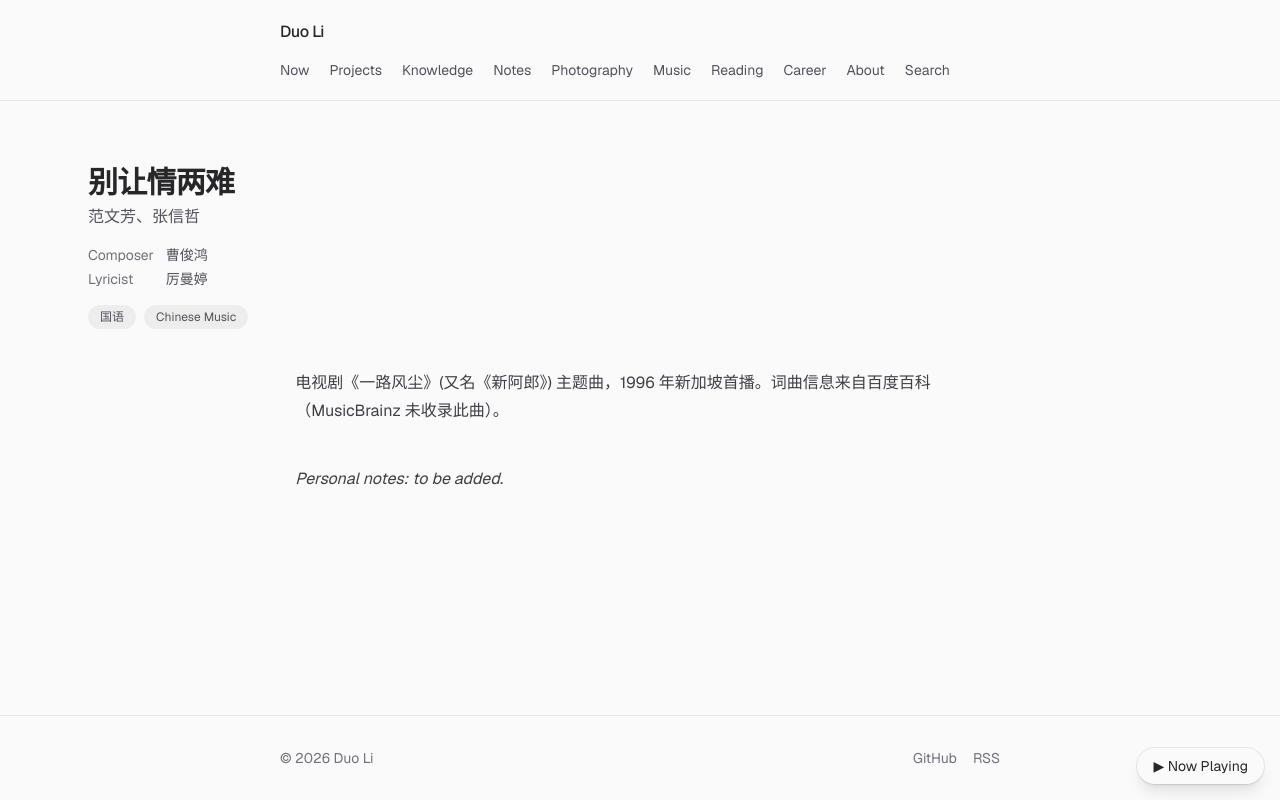
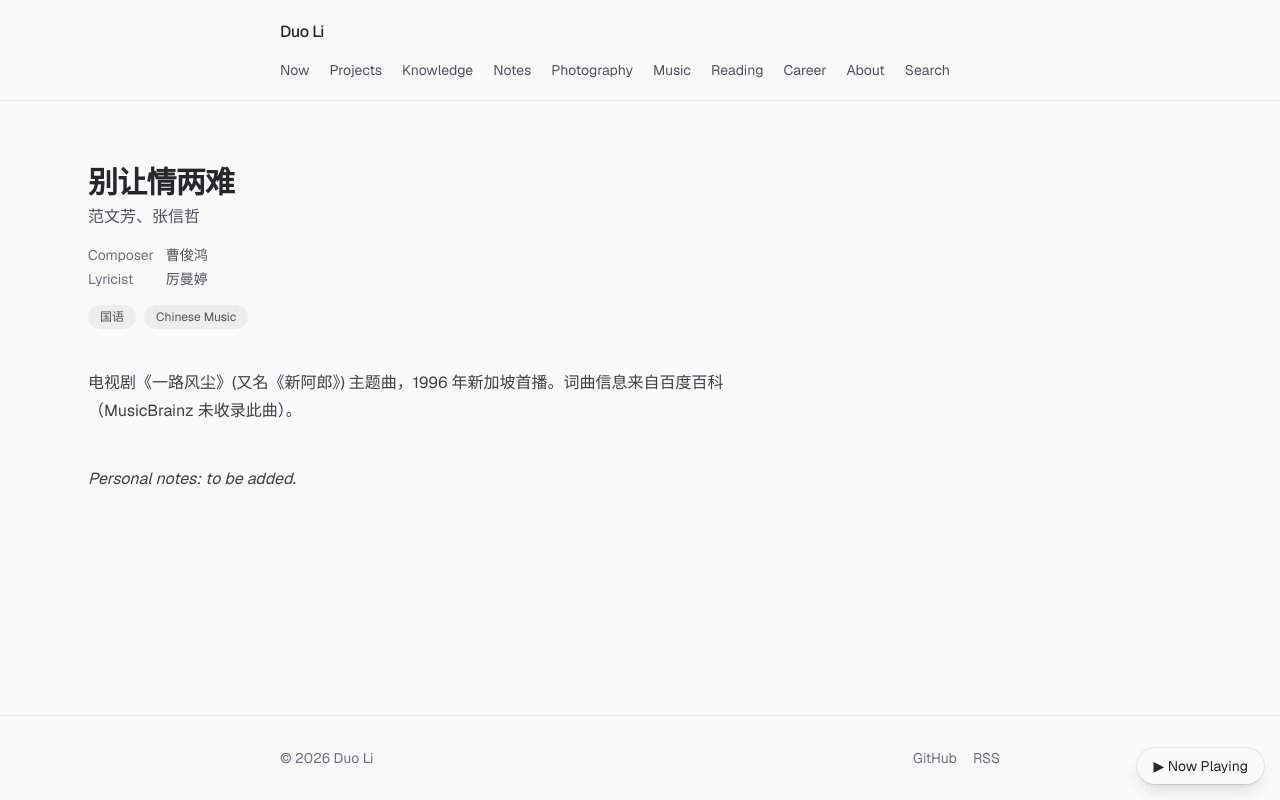
Before and after one commit to dli1986/duo-li, a Next.js app: page /music/bie-rang-qing-liang-nan in a window 1280 px wide. Built offline with nearby package versions, Linux system fonts and the light colour scheme; no server answers.

Commit message:
Fix prose-breakout grid: keep body text flush-left (was centering, misaligned vs page title); fix mobile overflow bug where min-width on the same div as overflow-x-auto forced page-level horizontal scroll instead of contained scrolling

```diff
--- a/content/knowledge/articles/cpp-buddy-allocator-page-fault-case-study.mdx
+++ b/content/knowledge/articles/cpp-buddy-allocator-page-fault-case-study.mdx
@@ -24,7 +24,7 @@ createdAt: "2026-09-23"
 
 ### 2.1 Perfect Understanding Achieved — 整体归因链条
 
-<div className="not-prose min-w-[820px] overflow-x-auto rounded-2xl border border-black/10 bg-gradient-to-br from-[#667eea] to-[#764ba2] p-6 font-sans text-[#333]">
+<div className="not-prose overflow-x-auto rounded-2xl border border-black/10 bg-gradient-to-br from-[#667eea] to-[#764ba2] p-6 font-sans text-[#333]">
   <div className="mb-6 rounded-2xl bg-white/95 p-6">
     <div className="mb-6 text-center text-2xl font-bold text-[#2c3e50]">🎯 Perfect Understanding Achieved!</div>
 
@@ -145,7 +145,7 @@ createdAt: "2026-09-23"
 
 ### 2.2 Page Fault Analysis — 为什么是 11 倍
 
-<div className="not-prose min-w-[820px] overflow-x-auto rounded-2xl border border-black/10 bg-gradient-to-br from-[#667eea] to-[#764ba2] p-6 font-sans text-[#333]">
+<div className="not-prose overflow-x-auto rounded-2xl border border-black/10 bg-gradient-to-br from-[#667eea] to-[#764ba2] p-6 font-sans text-[#333]">
   <div className="rounded-2xl bg-white/95 p-6">
     <div className="mb-6 text-center text-2xl font-bold text-[#2c3e50]">🔍 Page Fault Analysis: Why 11x More Page Faults?</div>
 
@@ -261,7 +261,7 @@ createdAt: "2026-09-23"
 
 ### 2.3 Virtual Memory vs Physical Memory — 澄清一个常见误解
 
-<div className="not-prose min-w-[820px] overflow-x-auto rounded-2xl border border-black/10 bg-gradient-to-br from-[#667eea] to-[#764ba2] p-6 font-sans text-[#333]">
+<div className="not-prose overflow-x-auto rounded-2xl border border-black/10 bg-gradient-to-br from-[#667eea] to-[#764ba2] p-6 font-sans text-[#333]">
   <div className="rounded-2xl bg-white/95 p-6">
     <div className="mb-6 text-center text-2xl font-bold text-[#2c3e50]">🧠 Virtual Memory vs Physical Memory: The Truth</div>
 
--- a/content/knowledge/concepts/cpp-bplustree-mmap-bitmap-offset.mdx
+++ b/content/knowledge/concepts/cpp-bplustree-mmap-bitmap-offset.mdx
@@ -47,7 +47,7 @@ char* get_data(offset_t data_offset) {
 
 下面是对原始设计稿（`bptree_with_bitmap_mermaid.html`）的忠实复刻——保留原图的三栏布局、配色和文字内容：左栏是**这次进程里的虚拟内存视角**，右栏是**磁盘上的文件布局视角**，中间栏说明两者为什么是"同一份数据"。
 
-<div className="not-prose min-w-[780px] overflow-x-auto rounded-lg border-[3px] border-[#2c3e50] bg-white p-5 font-mono text-[#2c3e50]">
+<div className="not-prose overflow-x-auto rounded-lg border-[3px] border-[#2c3e50] bg-white p-5 font-mono text-[#2c3e50]">
   <div className="border-b-[3px] border-[#34495e] pb-2.5 text-center text-xl font-bold text-[#2c3e50]">
     B+ Tree Memory-Mapped Architecture: Virtual Memory ↔ File Layout Mapping
   </div>
--- a/src/app/globals.css
+++ b/src/app/globals.css
@@ -25,19 +25,21 @@
 }
 
 /*
- * Prose "breakout" grid: keeps body text at a comfortable reading measure
- * (65ch, the Typography plugin default) while letting non-text blocks —
- * code, tables, images, and custom embedded diagrams — use the full width
- * of the (wider) article container. Collapses naturally on narrow/mobile
- * viewports since the side gutter tracks just shrink to 0, no media
- * queries needed.
+ * Prose "breakout" grid: keeps body text flush-left at a comfortable
+ * reading measure (65ch, the Typography plugin default), matching the
+ * left edge of the article title above it, while letting non-text blocks —
+ * code, tables, and custom embedded diagrams — grow rightward to use the
+ * full width of the (wider) article container. Two columns, not
+ * gutter-text-gutter, so text never appears visually re-centered relative
+ * to the page header. Collapses naturally on narrow/mobile viewports
+ * since the right column just shrinks to 0, no media queries needed.
  */
 .prose {
   display: grid;
-  grid-template-columns: minmax(0, 1fr) min(65ch, 100%) minmax(0, 1fr);
+  grid-template-columns: min(65ch, 100%) minmax(0, 1fr);
 }
 .prose > * {
-  grid-column: 2;
+  grid-column: 1;
 }
 .prose > pre,
 .prose > table,
```
